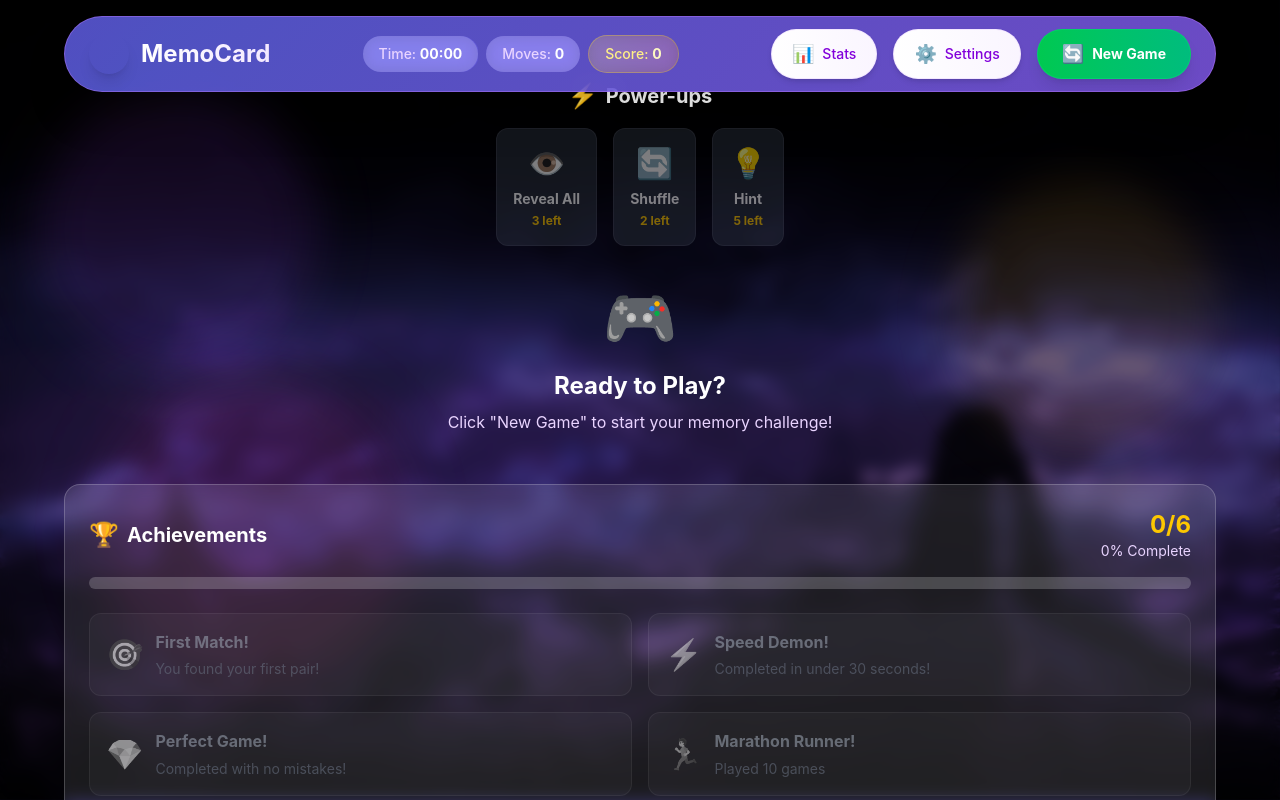
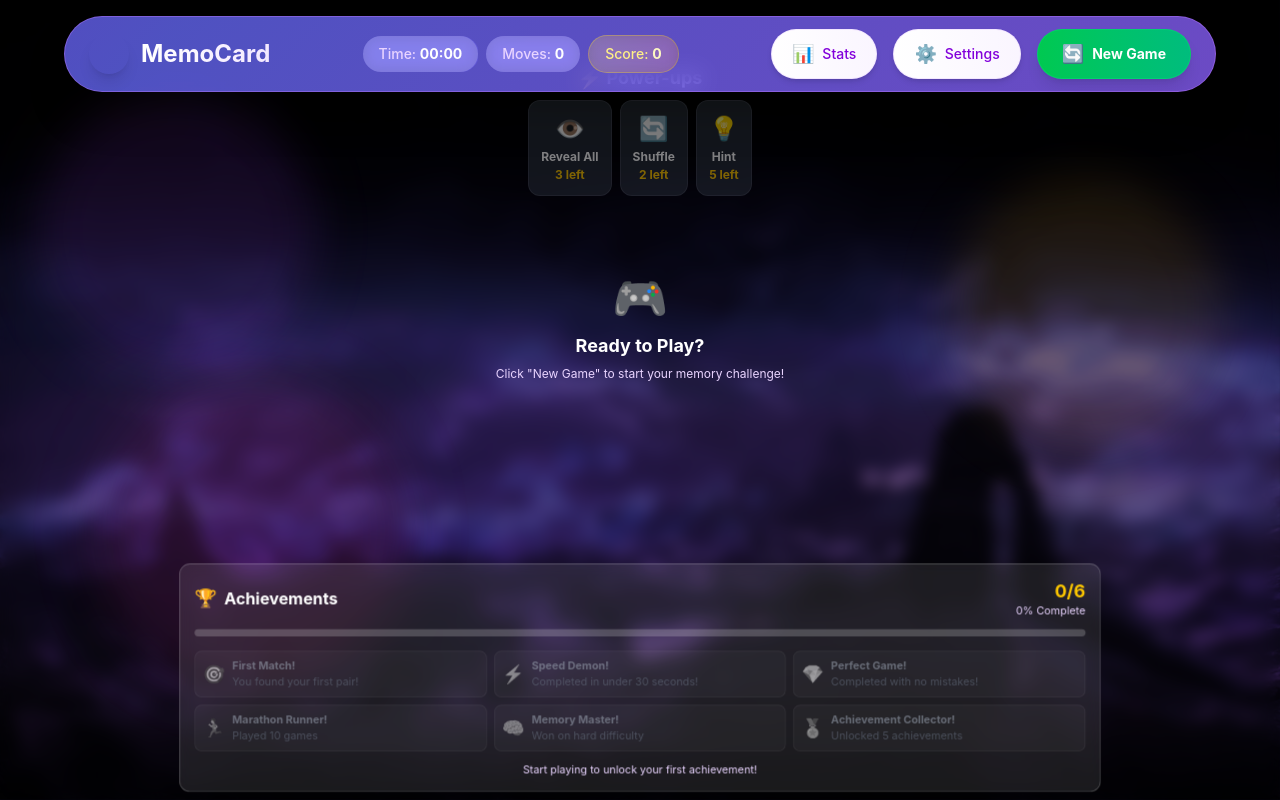
Before and after one commit to ErenYea9er69/Card-Match, a React (Vite) app: page / in a window 1280 px wide. Shown: the top 800 px of the page. Built offline with nearby package versions, Linux system fonts and the light colour scheme; grey boxes are pictures that could not be loaded.

Commit message:
smaller load page

```diff
--- a/src/AchievementSystem.tsx
+++ b/src/AchievementSystem.tsx
@@ -49,68 +49,68 @@ const AchievementSystem: React.FC<AchievementSystemProps> = ({ achievements }) =
         </div>
       )}
 
-      {/* Achievement Progress */}
-      <div className="mt-8 animate-fadeInUp">
-        <div className="bg-white/10 backdrop-blur-sm rounded-2xl p-6 border border-white/20">
-          <div className="flex items-center justify-between mb-4">
-            <h3 className="text-xl font-bold text-white flex items-center gap-2">
-              <span className="text-2xl">🏆</span>
+      {/* Achievement Progress - More compact */}
+      <div className="mt-4 animate-fadeInUp">
+        <div className="bg-white/10 backdrop-blur-sm rounded-xl p-4 border border-white/20">
+          <div className="flex items-center justify-between mb-3">
+            <h3 className="text-lg font-bold text-white flex items-center gap-2">
+              <span className="text-xl">🏆</span>
               Achievements
             </h3>
             <div className="text-right">
-              <div className="text-2xl font-bold text-yellow-400">
+              <div className="text-xl font-bold text-yellow-400">
                 {unlockedAchievements.length}/{totalAchievements}
               </div>
-              <div className="text-purple-200 text-sm">
+              <div className="text-purple-200 text-xs">
                 {completionPercentage.toFixed(0)}% Complete
               </div>
             </div>
           </div>
 
           {/* Progress Bar */}
-          <div className="w-full bg-white/20 rounded-full h-3 mb-6 overflow-hidden">
+          <div className="w-full bg-white/20 rounded-full h-2 mb-4 overflow-hidden">
             <div
               className="bg-gradient-to-r from-yellow-400 to-orange-400 h-full rounded-full transition-all duration-1000 ease-out"
               style={{ width: `${completionPercentage}%` }}
             ></div>
           </div>
 
-          {/* Achievement Grid */}
-          <div className="grid grid-cols-1 sm:grid-cols-2 gap-4">
+          {/* Achievement Grid - Smaller items */}
+          <div className="grid grid-cols-2 sm:grid-cols-3 gap-2">
             {achievements.map((achievement) => (
               <div
                 key={achievement.id}
                 className={`
-                  p-4 rounded-xl transition-all duration-300
+                  p-2 rounded-lg transition-all duration-300 text-sm
                   ${achievement.unlocked
                     ? 'bg-gradient-to-r from-yellow-500/20 to-orange-500/20 border border-yellow-400/30 hover:scale-105'
                     : 'bg-white/5 border border-white/10 opacity-60'
                   }
                 `}
               >
-                <div className="flex items-center gap-3">
+                <div className="flex items-center gap-2">
                   <div className={`
-                    text-3xl transition-transform duration-300
+                    text-xl transition-transform duration-300
                     ${achievement.unlocked ? 'animate-bounce' : 'grayscale'}
                   `}>
                     {achievement.icon}
                   </div>
-                  <div className="flex-1">
+                  <div className="flex-1 min-w-0">
                     <h4 className={`
-                      font-bold mb-1
+                      font-bold text-xs mb-0.5 truncate
                       ${achievement.unlocked ? 'text-yellow-400' : 'text-gray-400'}
                     `}>
                       {achievement.title}
                     </h4>
                     <p className={`
-                      text-sm
+                      text-xs line-clamp-1
                       ${achievement.unlocked ? 'text-purple-200' : 'text-gray-500'}
                     `}>
                       {achievement.description}
                     </p>
                   </div>
                   {achievement.unlocked && (
-                    <div className="text-green-400 text-xl animate-pulse">
+                    <div className="text-green-400 text-sm animate-pulse">
                       ✓
                     </div>
                   )}
@@ -121,8 +121,8 @@ const AchievementSystem: React.FC<AchievementSystemProps> = ({ achievements }) =
 
           {/* Motivational Message */}
           {completionPercentage < 100 && (
-            <div className="mt-6 text-center">
-              <p className="text-purple-200 text-sm">
+            <div className="mt-3 text-center">
+              <p className="text-purple-200 text-xs">
                 {completionPercentage === 0
                   ? "Start playing to unlock your first achievement!"
                   : `Keep playing to unlock more achievements and rewards!`}
--- a/src/App.tsx
+++ b/src/App.tsx
@@ -381,7 +381,7 @@ const App: React.FC = () => {
         style={{ zIndex: -1 }}
       />
 
-      {/* Animated background elements (optional - you can remove if they interfere with the image) */}
+      {/* Animated background elements */}
       <div className="fixed inset-0 overflow-hidden pointer-events-none" style={{ zIndex: 0 }}>
         <div className="absolute top-20 left-10 w-72 h-72 bg-purple-500 rounded-full mix-blend-multiply filter blur-xl opacity-10 animate-blob"></div>
         <div className="absolute top-40 right-10 w-72 h-72 bg-yellow-500 rounded-full mix-blend-multiply filter blur-xl opacity-10 animate-blob animation-delay-2000"></div>
@@ -389,7 +389,7 @@ const App: React.FC = () => {
       </div>
 
       <div className="relative z-10">
-        {/* Header */}
+        {/* Header - More compact */}
         <Header
           onNewGame={initializeGame}
           onStatsClick={() => setShowStats(true)}
@@ -401,11 +401,11 @@ const App: React.FC = () => {
           gameState={gameState}
         />
 
-        {/* Main Game Area */}
-        <main className="pt-20 pb-4 px-4 min-h-screen flex flex-col">
-          <div className="w-full max-w-8xl mx-auto flex-1 flex flex-col">
-            {/* Power-ups - Compact and centered */}
-            <div className="mb-4 flex justify-center">
+        {/* Main Game Area - Tighter spacing */}
+        <main className="pt-16 pb-2 px-4 min-h-screen flex flex-col">
+          <div className="w-full max-w-7xl mx-auto flex-1 flex flex-col">
+            {/* Power-ups - More compact */}
+            <div className="mb-2 flex justify-center">
               <PowerUpSystem
                 powerUps={powerUps}
                 onUsePowerUp={usePowerUp}
@@ -413,8 +413,8 @@ const App: React.FC = () => {
               />
             </div>
 
-            {/* Game Board - Takes remaining space and is always visible */}
-            <div className="flex-1 flex justify-center items-center min-h-0">
+            {/* Game Board - Scaled down */}
+            <div className="flex-1 flex justify-center items-center min-h-0 scale-75 origin-top">
               <GameBoard
                 cards={cards}
                 onCardSelect={handleCardSelect}
@@ -423,8 +423,8 @@ const App: React.FC = () => {
               />
             </div>
 
-            {/* Achievements - Compact footer */}
-            <div className="w-full max-w-6xl mx-auto mt-4">
+            {/* Achievements - More compact */}
+            <div className="w-full max-w-5xl mx-auto mt-2 scale-90 origin-bottom">
               <AchievementSystem achievements={achievements} />
             </div>
           </div>
--- a/src/PowerUpSystem.tsx
+++ b/src/PowerUpSystem.tsx
@@ -37,15 +37,15 @@ const PowerUpSystem: React.FC<PowerUpSystemProps> = ({
   if (powerUps.length === 0) return null;
 
   return (
-    <div className="mb-8 animate-fadeInDown">
-      <div className="flex items-center justify-center gap-4 mb-4">
-        <h3 className="text-xl font-bold text-white flex items-center gap-2">
-          <span className="text-2xl">⚡</span>
+    <div className="mb-4 animate-fadeInDown">
+      <div className="flex items-center justify-center gap-2 mb-2">
+        <h3 className="text-lg font-bold text-white flex items-center gap-1">
+          <span className="text-xl">⚡</span>
           Power-ups
         </h3>
       </div>
 
-      <div className="flex justify-center gap-4 flex-wrap">
+      <div className="flex justify-center gap-2 flex-wrap">
         {powerUps.map((powerUp) => (
           <button
             key={powerUp.id}
@@ -53,7 +53,7 @@ const PowerUpSystem: React.FC<PowerUpSystemProps> = ({
             disabled={disabled || powerUp.uses <= 0}
             className={`
               relative group
-              p-4 rounded-xl transition-all duration-300
+              p-3 rounded-xl transition-all duration-300
               ${powerUp.uses > 0 && !disabled
                 ? 'bg-gradient-to-br from-purple-600/80 to-indigo-600/80 hover:from-purple-500 hover:to-indigo-500 hover:scale-105 cursor-pointer shadow-lg hover:shadow-xl border border-purple-400/50'
                 : 'bg-gray-600/50 cursor-not-allowed opacity-50 border border-gray-500/30'
@@ -61,12 +61,12 @@ const PowerUpSystem: React.FC<PowerUpSystemProps> = ({
             `}
           >
             {/* Power-up Icon */}
-            <div className="text-3xl mb-2 group-hover:animate-bounce">
+            <div className="text-2xl mb-1 group-hover:animate-bounce">
               {getPowerUpIcon(powerUp.type)}
             </div>
 
             {/* Power-up Name */}
-            <div className="text-white font-bold text-sm mb-1">
+            <div className="text-white font-bold text-xs mb-0.5">
               {powerUp.name}
             </div>
 
@@ -86,7 +86,7 @@ const PowerUpSystem: React.FC<PowerUpSystemProps> = ({
             {/* Cooldown overlay */}
             {powerUp.cooldown && powerUp.cooldown > 0 && (
               <div className="absolute inset-0 bg-black/50 rounded-xl flex items-center justify-center">
-                <span className="text-white font-bold">{powerUp.cooldown}s</span>
+                <span className="text-white font-bold text-sm">{powerUp.cooldown}s</span>
               </div>
             )}
           </button>
```
